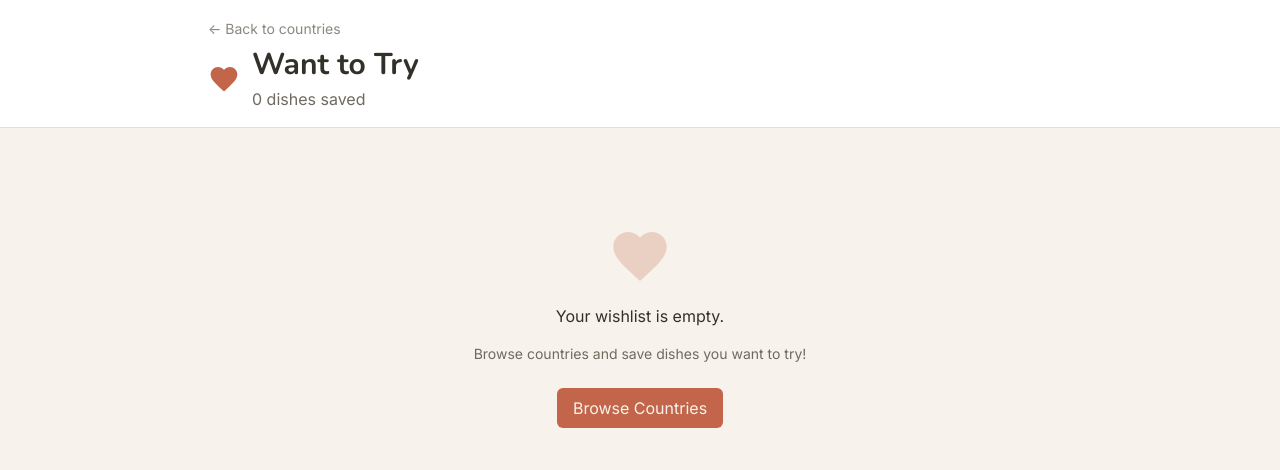
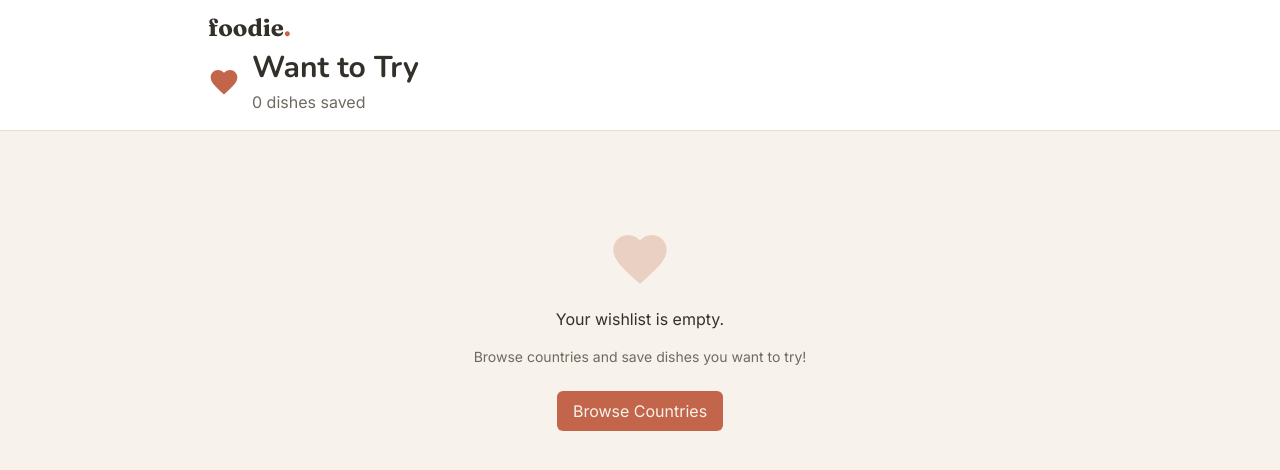
Before and after one commit to nshaiva/Foodie, a React (Vite) app in the folder apps/web/: page /wishlist in a window 1280 px wide. Shown: the top 470 px of the page. Built offline with nearby package versions, Linux system fonts and the light colour scheme.

Commit message:
Show the foodie. wordmark on all page headers
Add a shared Wordmark component (links home) and use it on the Dishes
and Wishlist headers in place of the "Back to countries" text link, so
the brand is consistent across pages.

Co-Authored-By: Claude Opus 4.8 <noreply@anthropic.com>

```diff
--- /dev/null
+++ b/apps/web/src/components/Wordmark.tsx
@@ -0,0 +1,20 @@
+import { Link } from 'react-router-dom';
+import { systemColors } from '../data/systemColors';
+
+interface WordmarkProps {
+  /** Tailwind size class for the wordmark text. */
+  className?: string;
+}
+
+/** The "foodie." brand wordmark, linking back to the home page. */
+export function Wordmark({ className = 'text-2xl' }: WordmarkProps) {
+  return (
+    <Link
+      to="/"
+      className={`wordmark font-bold lowercase leading-none inline-block ${className}`}
+      style={{ color: systemColors.navy }}
+    >
+      foodie<span style={{ color: systemColors.tomato }}>.</span>
+    </Link>
+  );
+}
--- a/apps/web/src/pages/Dishes.tsx
+++ b/apps/web/src/pages/Dishes.tsx
@@ -5,6 +5,7 @@ import { useCountryListFilter } from '../hooks/useCountryListFilter';
 import { getCountryName } from '../data/countryHelpers';
 import { systemColors } from '../data/systemColors';
 import { DishCard } from '../components/DishCard';
+import { Wordmark } from '../components/Wordmark';
 import { ListControls, FilterSelect } from '../components/ListControls';
 import { AddDishForm } from '../components/forms/AddDishForm';
 import type { UserDish } from '../data/types';
@@ -58,13 +59,9 @@ export function Dishes() {
     <div className="min-h-screen" style={{ backgroundColor: systemColors.seaSalt }}>
       <header style={{ backgroundColor: systemColors.surface, borderBottom: `1px solid ${systemColors.border}` }}>
         <div className="max-w-4xl mx-auto px-4 py-4">
-          <Link
-            to="/"
-            className="text-sm mb-2 inline-block opacity-80 hover:opacity-100 transition-opacity"
-            style={{ color: systemColors.navyMuted }}
-          >
-            ← Back to countries
-          </Link>
+          <div className="mb-2">
+            <Wordmark className="text-2xl" />
+          </div>
           <div className="flex items-center justify-between">
             <div>
               <h1 className="text-3xl font-bold" style={{ color: systemColors.navy }}>
--- a/apps/web/src/pages/Wishlist.tsx
+++ b/apps/web/src/pages/Wishlist.tsx
@@ -4,6 +4,7 @@ import { useCountryListFilter } from '../hooks/useCountryListFilter';
 import { getCountryName } from '../data/countryHelpers';
 import { systemColors } from '../data/systemColors';
 import { WishlistCard } from '../components/WishlistCard';
+import { Wordmark } from '../components/Wordmark';
 import { ListControls, FilterSelect } from '../components/ListControls';
 import type { WishlistItem } from '../data/types';
 
@@ -43,13 +44,9 @@ export function Wishlist() {
     <div className="min-h-screen" style={{ backgroundColor: systemColors.seaSalt }}>
       <header style={{ backgroundColor: systemColors.surface, borderBottom: `1px solid ${systemColors.border}` }}>
         <div className="max-w-4xl mx-auto px-4 py-4">
-          <Link
-            to="/"
-            className="text-sm mb-2 inline-block opacity-80 hover:opacity-100 transition-opacity"
-            style={{ color: systemColors.navyMuted }}
-          >
-            ← Back to countries
-          </Link>
+          <div className="mb-2">
+            <Wordmark className="text-2xl" />
+          </div>
           <div className="flex items-center gap-3">
             <svg className="w-8 h-8" fill={systemColors.tomato} viewBox="0 0 24 24">
               <path d="M12 21.35l-1.45-1.32C5.4 15.36 2 12.28 2 8.5 2 5.42 4.42 3 7.5 3c1.74 0 3.41.81 4.5 2.09C13.09 3.81 14.76 3 16.5 3 19.58 3 22 5.42 22 8.5c0 3.78-3.4 6.86-8.55 11.54L12 21.35z" />
```
